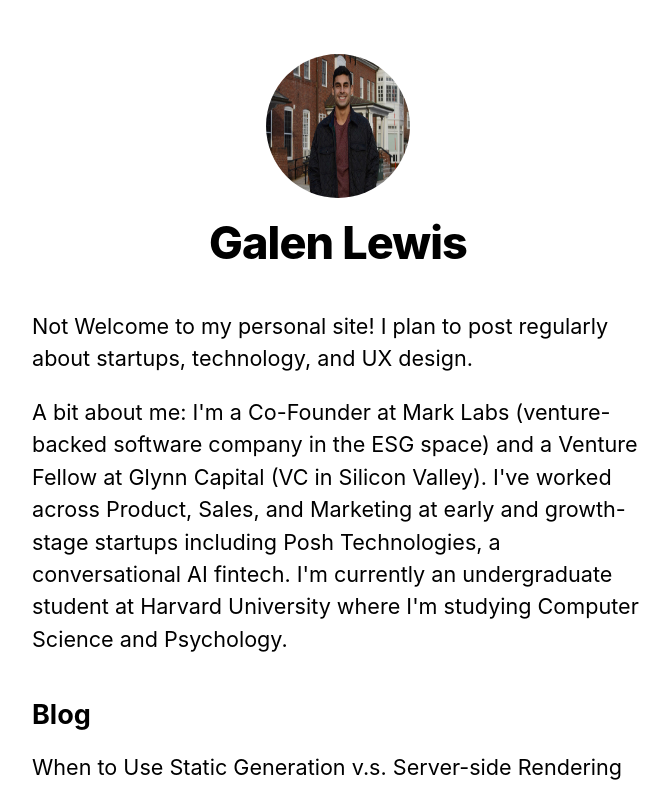
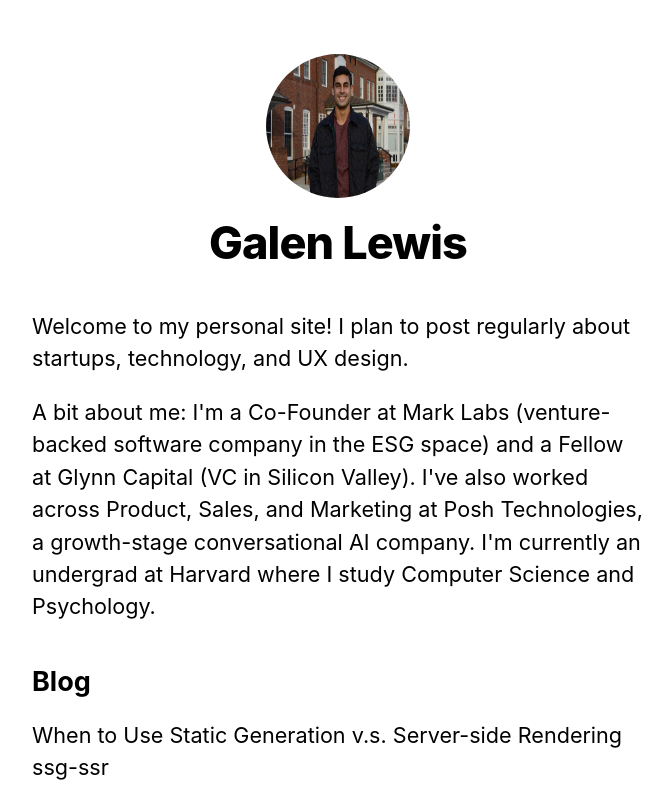
Before and after one commit to lewisg1010/galen-lewis-tech, a Next.js app: page / in a window 1280 px wide. Shown: the top 790 px of the page, without its empty margins (302-974 px from the left). Built offline with nearby package versions, Linux system fonts and the light colour scheme.

Commit message:
edit to bio

```diff
--- a/pages/index.js
+++ b/pages/index.js
@@ -19,8 +19,8 @@
         <title>{siteTitle}</title>
       </Head>
       <section className={utilStyles.headingMd}>
-        <p>Not Welcome to my personal site! I plan to post regularly about startups, technology, and UX design.</p>
-        <p>A bit about me: I'm a Co-Founder at Mark Labs (venture-backed software company in the ESG space) and a Venture Fellow at Glynn Capital (VC in Silicon Valley). I've worked across Product, Sales, and Marketing at early and growth-stage startups including Posh Technologies, a conversational AI fintech. I'm currently an undergraduate student at Harvard University where I'm studying Computer Science and Psychology.</p>
+        <p>Welcome to my personal site! I plan to post regularly about startups, technology, and UX design.</p>
+        <p>A bit about me: I'm a Co-Founder at Mark Labs (venture-backed software company in the ESG space) and a Fellow at Glynn Capital (VC in Silicon Valley). I've also worked across Product, Sales, and Marketing at Posh Technologies, a growth-stage conversational AI company. I'm currently an undergrad at Harvard where I study Computer Science and Psychology.</p>
       </section>
       <section className={`${utilStyles.headingMd} ${utilStyles.padding1px}`}>
         <h2 className={utilStyles.headingLg}>Blog</h2>
```
